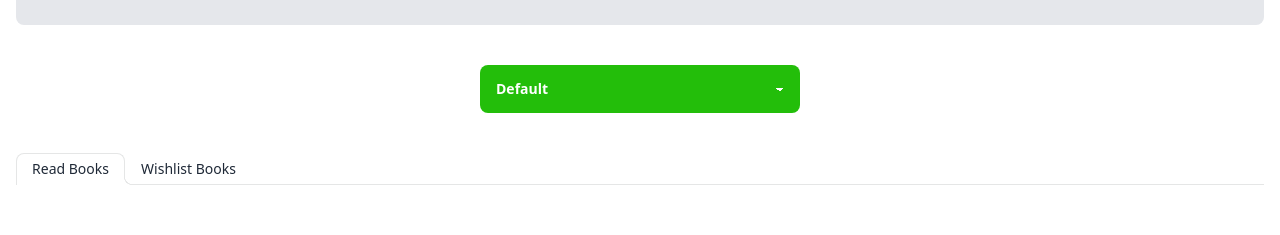
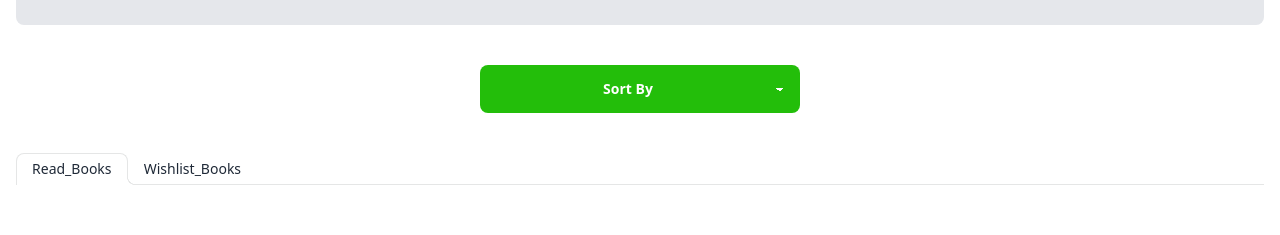
Before and after one commit to dear-mahmud-bd/react-router-explore-vibe, a React (Vite) app: page /listed-books in a window 1280 px wide. Shown: the part 155-390 px from the top of the page. Built offline with nearby package versions, Linux system fonts and the light colour scheme.

Commit message:
sorting functionality

```diff
--- a/src/components/ListedBooks/ListedBook/ListedBook.jsx
+++ b/src/components/ListedBooks/ListedBook/ListedBook.jsx
@@ -4,33 +4,34 @@ import PropTypes from 'prop-types';
 import { FaRegCalendar } from 'react-icons/fa';
 import { FiUsers } from 'react-icons/fi';
 import { FaRegFileLines } from 'react-icons/fa6';
+import { NavLink } from 'react-router-dom';
 
-const ListedBook = ({book}) => {
-    const { bookId, image, bookName, author, tags, yearOfPublishing,publisher,totalPages, category, rating } = book;
+const ListedBook = ({ book }) => {
+    const { bookId, image, bookName, author, tags, yearOfPublishing, publisher, totalPages, category, rating } = book;
     return (
         <div>
-            <div className="hero-content flex justify-start items-start border rounded-lg my-5">
-                <figure className="p-10 bg-gray-200 mr-6 rounded-xl">
-                    <img src={image} className="rounded-lg shadow-2xl h-60 w-auto" />
+            <div className="hero-content flex flex-col md:flex-row justify-start items-center border rounded-lg my-5 w-full">
+                <figure className=" md:p-10 bg-gray-200 md:mr-6 rounded-xl mx-auto md:mx-0">
+                    <img src={image} className="rounded-lg shadow-2xl sm:h-[350px] w-60 sm:w-[350px]" />
                 </figure>
-                <div className='space-y-5'>
+                <div className='space-y-5 w-full flex-grow'>
                     <h2 className="text-xl font-bold mb-2">{bookName}</h2>
                     <p className="text-gray-700 font-semibold mb-2">By : {author}</p>
-                    <div className="flex gap-4 mb-4 font-semibold">
+                    <div className="flex gap-2 mb-4 font-semibold items-center">
                         <span className="text-lg font-bold">Tag</span>
-                        <span className="px-4 py-2 bg-green-100 rounded-full text-customGreen">#{tags[0]}</span>
-                        <span className="px-4 py-2 bg-green-100 rounded-full text-customGreen">#{tags[1]}</span>
-                        <span className="px-4 py-2 flex gap-2 items-center text-gray-500"><FaRegCalendar />Year of Publishing: {yearOfPublishing}</span>
+                        <span className="px-3 py-2 bg-green-100 rounded-full text-customGreen ">#{tags[0]}</span>
+                        <span className="px-3 py-2 bg-green-100 rounded-full text-customGreen ">#{tags[1]}</span>
+                        <span className="px-3 py-2 flex gap-2 items-center text-gray-500"><FaRegCalendar />Year of Publishing: {yearOfPublishing}</span>
                     </div>
-                    <div className="flex gap-4 mb-4 text-gray-600 font-semibold">
-                        <span className="px-4 py-2 flex gap-2 items-center"><FiUsers /> Publisher: {publisher}</span>
-                        <span className="px-4 py-2 flex gap-2 items-center"><FaRegFileLines /> Page {totalPages}</span>
-                    </div>
-                    <div className="flex gap-4 border-t pt-5">
-                        <span className="px-4 py-2 bg-blue-100 rounded-full text-blue-500">Category: {category}</span>
-                        <span className="px-4 py-2 bg-yellow-100 rounded-full text-yellow-500">Rating: {rating}</span>
-                        <span className="px-4 py-2 bg-customGreen rounded-full text-white">View Details</span>
-                    </div>
+                    <p className="flex gap-2 mb-4 text-gray-600 font-semibold">
+                        <span className="px-3 py-2 flex gap-2 items-center"><FiUsers /> Publisher: {publisher}</span>
+                        <span className="px-3 py-2 flex gap-2 items-center"><FaRegFileLines /> Page {totalPages}</span>
+                    </p>
+                    <p className="flex gap-2 border-t pt-5">
+                        <span className="px-3 py-2 bg-blue-100 rounded-full text-blue-500">Category: {category}</span>
+                        <span className="px-3 py-2 bg-yellow-100 rounded-full text-yellow-500">Rating: {rating}</span>
+                        <NavLink to={`/all-books/${bookId}`} className="px-3 py-2 bg-customGreen rounded-full text-white">View Details</NavLink>
+                    </p>
                 </div>
             </div>
         </div>
--- a/src/components/ListedBooks/ListedBooks.jsx
+++ b/src/components/ListedBooks/ListedBooks.jsx
@@ -1,42 +1,66 @@
 /* eslint-disable no-unused-vars */
-import React from 'react';
+import React, { useState, useEffect } from 'react';
 import ListedBook from './ListedBook/ListedBook';
 import { getMatchedBooks } from '../utility/useLocalStorage';
 import useFetchBooks from '../utility/useFetchBooks';
 
 const ListedBooks = () => {
+    const { data: books } = useFetchBooks('books.json');
 
-    const { data: books, loading } = useFetchBooks('books.json');
+    const [readBooks, setReadBooks] = useState([]);
+    const [wishlistBooks, setWishlistBooks] = useState([]);
 
-    const readBooks = getMatchedBooks(books, "Read");
-    const wishlistBooks = getMatchedBooks(books, "Wishlist");
+    useEffect(() => {
+        if (books) {
+            setReadBooks(getMatchedBooks(books, "Read"));
+            setWishlistBooks(getMatchedBooks(books, "Wishlist"));
+        }
+    }, [books]);
 
-    console.log(readBooks);
+
+    const sortBooks = (books, field) => {
+        return [...books].sort((a, b) => b[field] - a[field]);
+    };
+    const setState = (criteria) => {
+        setReadBooks(sortBooks(readBooks, criteria));
+        setWishlistBooks(sortBooks(wishlistBooks, criteria));
+    };
+
+    const handleSortChange = (e) => {
+        const criteria = e.target.value;
+        if (criteria === 'rating') {
+            setState(criteria);
+        } else if (criteria === 'totalPages') {
+            setState(criteria);
+        } else if (criteria === 'yearOfPublishing') {
+            setState(criteria);
+        }
+    };
+
     return (
         <div>
             <div className='my-1 py-5 bg-gray-200 rounded-lg'>
                 <h1 className='text-center text-4xl font-bold'>Books</h1>
             </div>
 
-            <div className='my-10 flex justify-center'>
-                <select className="select select-bordered w-full max-w-xs bg-customGreen font-bold text-white border-0">
-                    <option disabled defaultValue>Sort By</option>
-                    <option className='bg-gray-200 text-black'>Default</option>
-                    <option className='bg-gray-200 text-black'>Rating</option>
-                    <option className='bg-gray-200 text-black'>Number of Pages</option>
-                    <option className='bg-gray-200 text-black'>Publisher Year</option>
+            <div className='my-10 flex justify-center items-center'>
+                <select onChange={handleSortChange} className="select select-bordered w-full max-w-xs bg-customGreen font-bold text-white border-0 text-center">
+                    <option className='bg-gray-200 text-black' defaultValue>Sort By</option>
+                    <option value="rating" className='bg-gray-200 text-black'>Rating</option>
+                    <option value="totalPages" className='bg-gray-200 text-black'>Number of Pages</option>
+                    <option value="yearOfPublishing" className='bg-gray-200 text-black'>Publisher Year</option>
                 </select>
             </div>
 
             <div role="tablist" className="tabs tabs-lifted border-l-0">
-                <input type="radio" name="my_tabs_2" role="tab" className="tab" aria-label="Read Books" defaultChecked />
+                <input type="radio" name="my_tabs_2" role="tab" className="tab" aria-label="Read_Books" defaultChecked />
                 <div role="tabpanel" className="tab-content bg-base-100 border-b-0 border-x-0 border-base-300 p-1">
                     {
                         readBooks.map((book, idx) => <ListedBook key={idx} book={book}></ListedBook>)
                     }
                 </div>
 
-                <input type="radio" name="my_tabs_2" role="tab" className="tab" aria-label="Wishlist Books" />
+                <input type="radio" name="my_tabs_2" role="tab" className="tab" aria-label="Wishlist_Books" />
                 <div role="tabpanel" className="tab-content bg-base-100 border-b-0 border-x-0 border-base-300 p-1">
                     {
                         wishlistBooks.map((book, idx) => <ListedBook key={idx} book={book}></ListedBook>)
```
